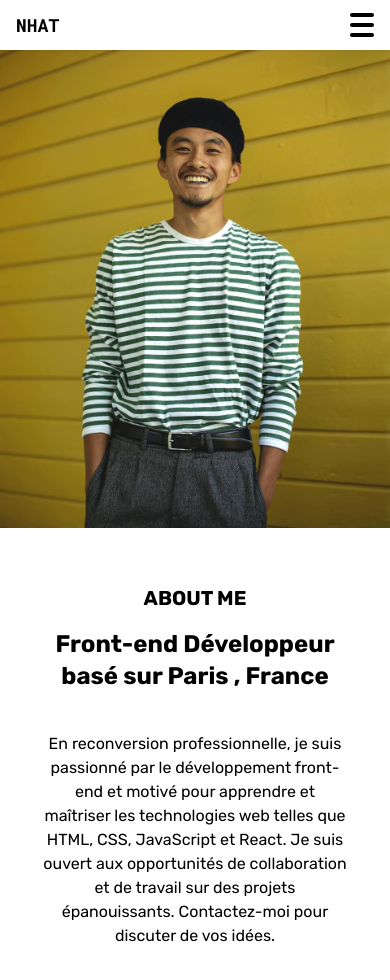
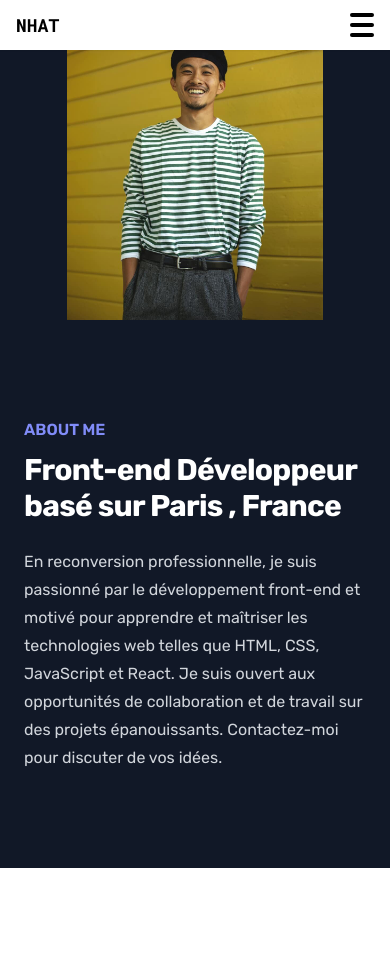
Before and after one commit to NhatHONGUYEN/Nhat-portfolioV2, a React (Vite) app: page /about in a window 390 px wide. Shown: the top 980 px of the page. After the commit the page ends 868 px from the top, so only its background shows below. Built offline with nearby package versions, Linux system fonts and the light colour scheme.

Commit message:
💄 F02 : Change the structure of the layout for more responsive later

```diff
--- a/src/components/About.jsx
+++ b/src/components/About.jsx
@@ -1,18 +1,22 @@
 export default function About() {
   return (
-    <div className="h-full w-full">
-      <div className="  block h-full   w-full  pt-10 lg:flex  lg:h-screen lg:items-center lg:justify-center  xl:px-40   2xl:ml-[15%]  2xl:w-[70%] 2xl:gap-10 2xl:pt-0  ">
+    <div className="relative bg-gray-900">
+      <div className="relative h-80 overflow-hidden  md:absolute md:left-0 md:h-full md:w-1/3 lg:w-1/2">
         <img
-          className="mx-auto h-full w-full transform transition  sm:w-1/2   lg:ml-20 lg:h-[500px]  lg:w-1/2 2xl:ml-0  2xl:h-[500px] 2xl:w-auto "
-          src="/photo-profil.jpg"
-          alt="photo-profil"
+          className="h-full w-full object-contain"
+          src="../../public/photo-profil.jpg"
+          alt=""
         />
-        <div className="m-10 block items-center justify-center text-center sm:mx-40 lg:mx-20 2xl:mx-auto 2xl:w-[50%]  ">
-          <h2 className="py-4 text-xl font-bold 2xl:text-2xl">ABOUT ME</h2>
-          <h1 className="text-2xl font-bold 2xl:text-3xl">
+      </div>
+      <div className="relative mx-auto max-w-7xl py-24 sm:py-32 lg:px-8 lg:py-40">
+        <div className="pl-6 pr-6 md:ml-auto md:w-2/3 md:pl-16 lg:w-1/2 lg:pl-24 lg:pr-0 xl:pl-32">
+          <h2 className="text-base font-semibold leading-7 text-indigo-400">
+            ABOUT ME
+          </h2>
+          <p className="mt-2 text-3xl font-bold tracking-tight text-white sm:text-4xl">
             Front-end Développeur basé sur Paris , France
-          </h1>
-          <p className="py-10  2xl:text-xl">
+          </p>
+          <p className="mt-6 text-base leading-7 text-gray-300">
             En reconversion professionnelle, je suis passionné par le
             développement front-end et motivé pour apprendre et maîtriser les
             technologies web telles que HTML, CSS, JavaScript et React. Je suis
```
